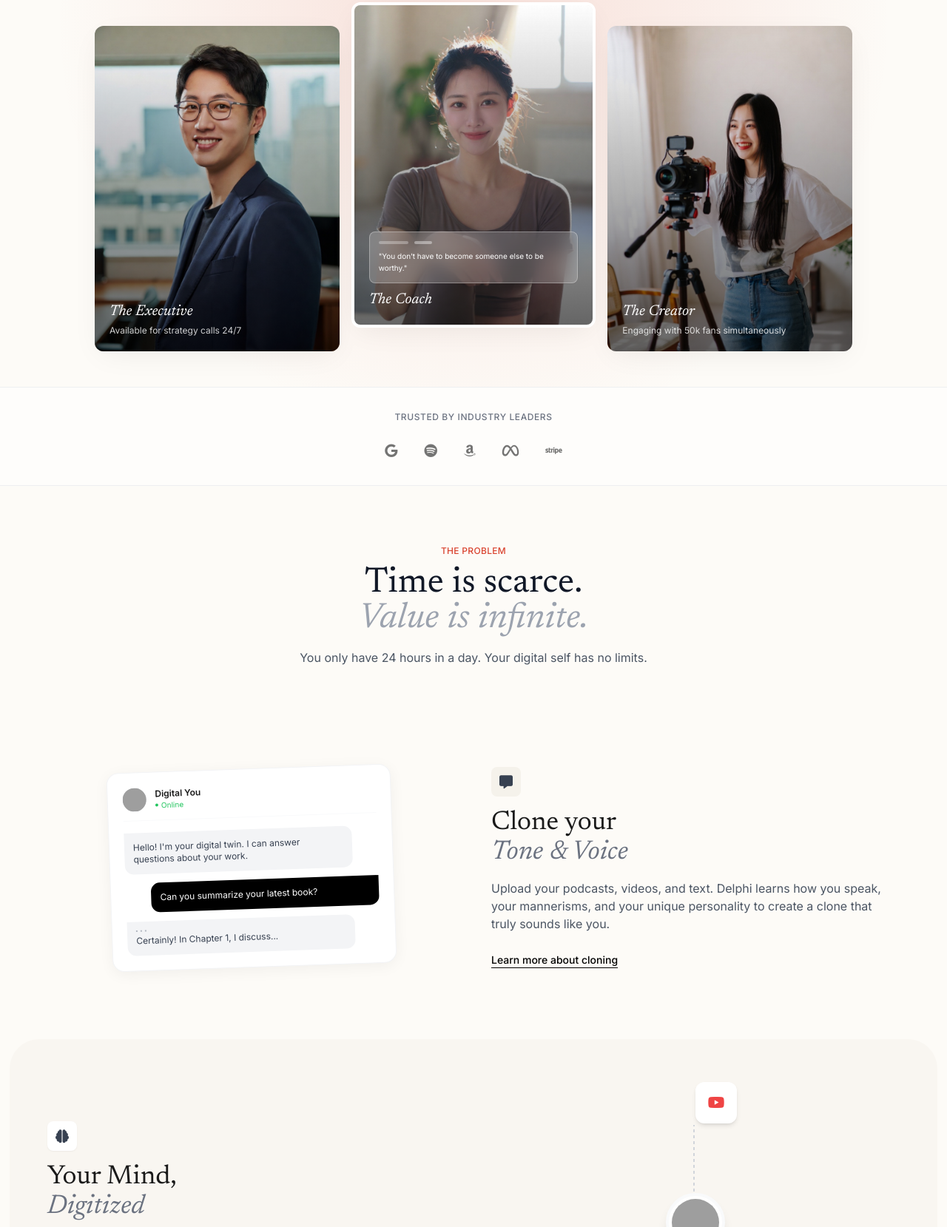
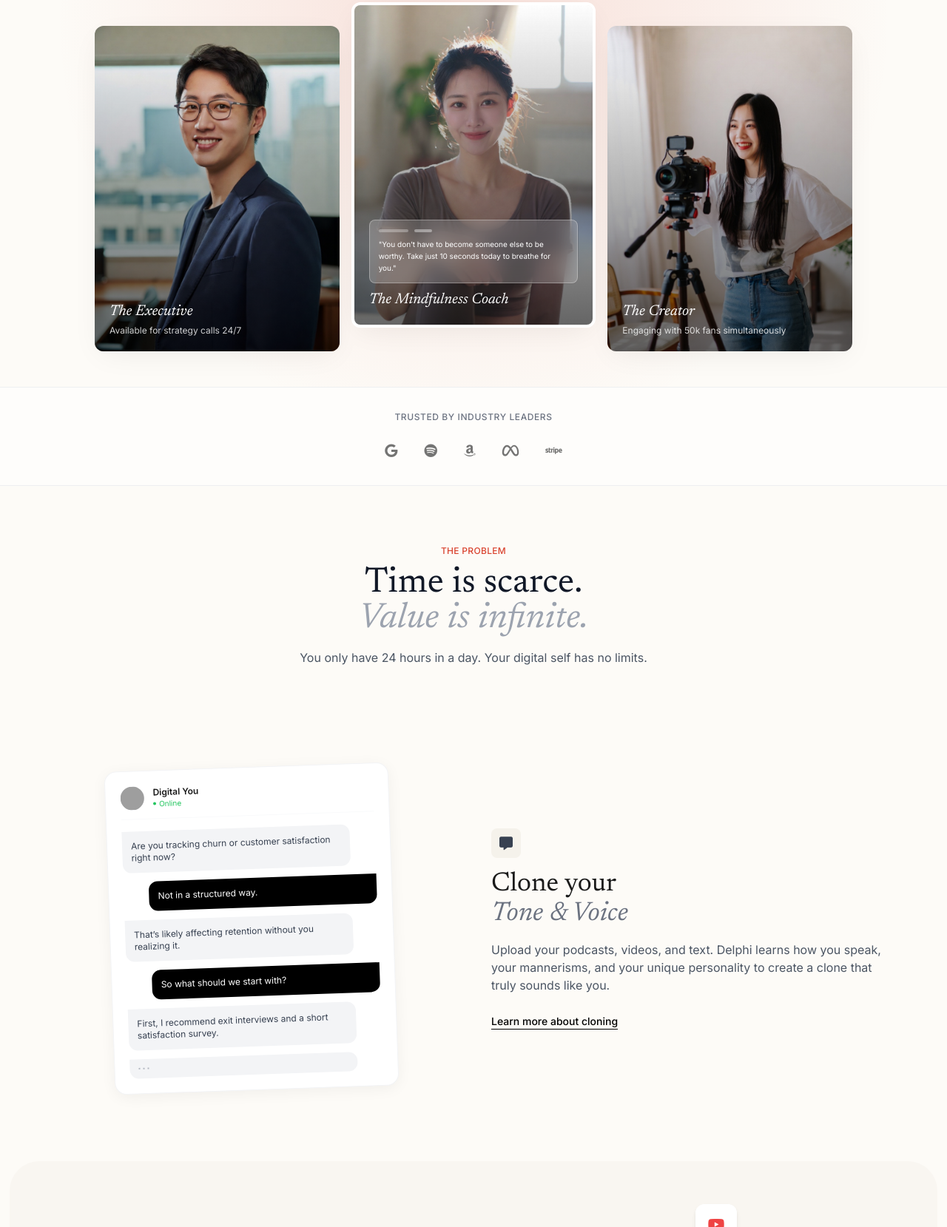
Before and after one commit to smsoominkim/duplica, a plain HTML site: page index.html in a window 1280 px wide. Shown: the part 466-2125 px from the top of the page at 74% size. Drawn offline with nearby package versions, Linux system fonts and the light colour scheme; grey boxes are pictures that could not be loaded.

Commit message:
Update index.html

```diff
--- a/index.html
+++ b/index.html
@@ -153,9 +153,9 @@
                             <span class="h-1 w-10 bg-white/60 rounded-full animate-pulse"></span>
                             <span class="h-1 w-6 bg-white/40 rounded-full"></span>
                         </div>
-                        <p class="text-white text-[10px] leading-relaxed">"You don’t have to become someone else to be worthy."</p>
+                        <p class="text-white text-[10px] leading-relaxed">"You don’t have to become someone else to be worthy. Take just 10 seconds today to breathe for you."</p>
                     </div>
-                    <span class="text-white font-serif-display text-xl italic">The Coach</span>
+                    <span class="text-white font-serif-display text-xl italic">The Mindfulness Coach</span>
                 </div>
             </div>
 
@@ -208,22 +208,43 @@
                             <div class="text-[10px] text-green-500 flex items-center gap-1"><span class="w-1 h-1 bg-green-500 rounded-full"></span> Online</div>
                         </div>
                     </div>
+
                     <div class="space-y-3">
+    <!-- Bot -->
     <div class="bg-gray-100 rounded-xl rounded-tl-none p-3 text-xs text-gray-700 max-w-[90%]">
-                            Hello! I'm your digital twin. I can answer questions about your work.
+        Are you tracking churn or customer satisfaction right now?
     </div>
+
+    <!-- Client -->
     <div class="bg-black text-white rounded-xl rounded-tr-none p-3 text-xs max-w-[90%] ml-auto">
-                            Can you summarize your latest book?
+        Not in a structured way.
     </div>
+
+    <!-- Bot -->
     <div class="bg-gray-100 rounded-xl rounded-tl-none p-3 text-xs text-gray-700 max-w-[90%]">
-                            <div class="flex gap-1 mb-1">
+        That’s likely affecting retention without you realizing it.
+    </div>
+
+    <!-- Client -->
+    <div class="bg-black text-white rounded-xl rounded-tr-none p-3 text-xs max-w-[90%] ml-auto">
+        So what should we start with?
+    </div>
+
+    <!-- Bot -->
+    <div class="bg-gray-100 rounded-xl rounded-tl-none p-3 text-xs text-gray-700 max-w-[90%]">
+        First, I recommend exit interviews and a short satisfaction survey.
+    </div>
+
+    <!-- Bot Typing Effect -->
+    <div class="bg-gray-100 rounded-xl rounded-tl-none p-3 text-xs text-gray-700 max-w-[90%]">
+        <div class="flex gap-1">
             <span class="w-0.5 h-0.5 bg-gray-400 rounded-full animate-bounce"></span>
             <span class="w-0.5 h-0.5 bg-gray-400 rounded-full animate-bounce delay-100"></span>
             <span class="w-0.5 h-0.5 bg-gray-400 rounded-full animate-bounce delay-200"></span>
         </div>
-                            Certainly! In Chapter 1, I discuss...
     </div>
 </div>
+
                 </div>
             </div>
             <div class="order-1 md:order-2">
```
Lines whose indentation alone changed are shown as unchanged.
